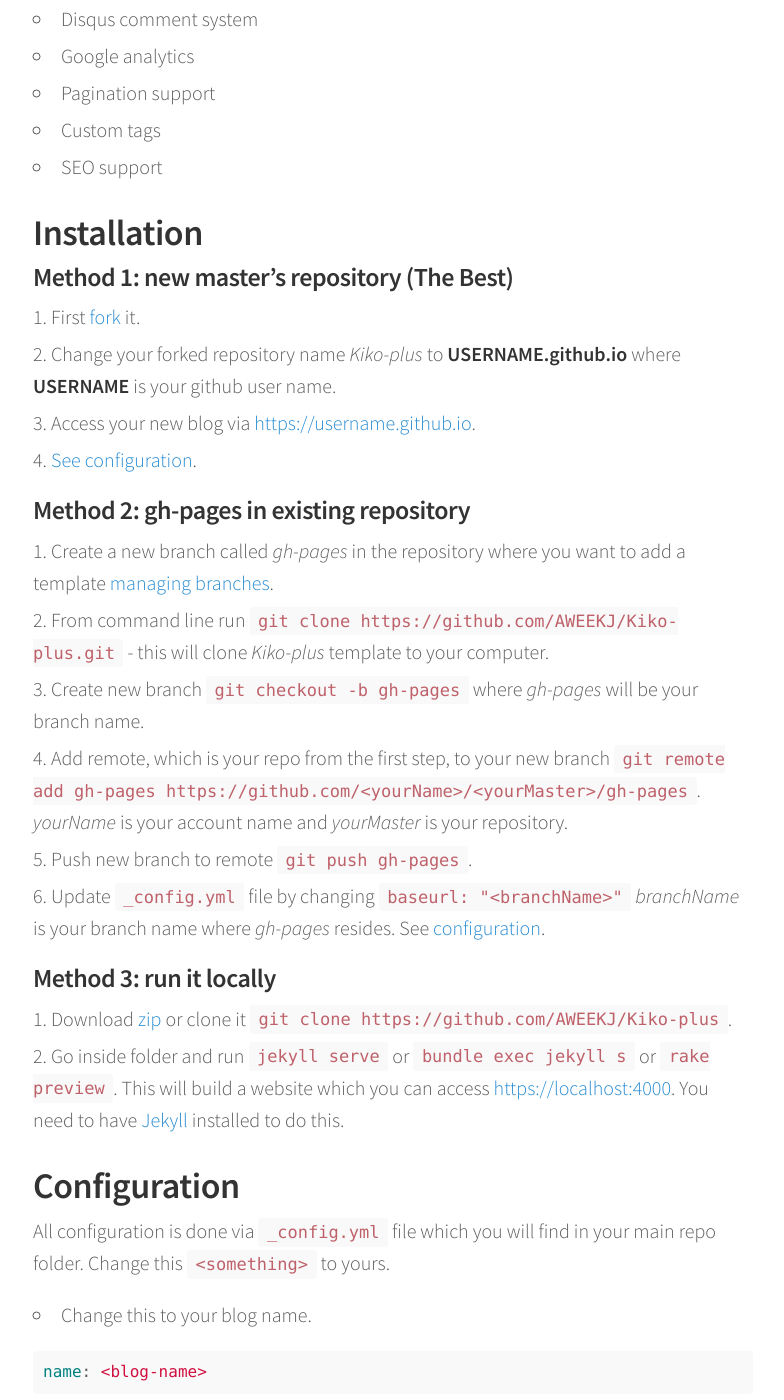
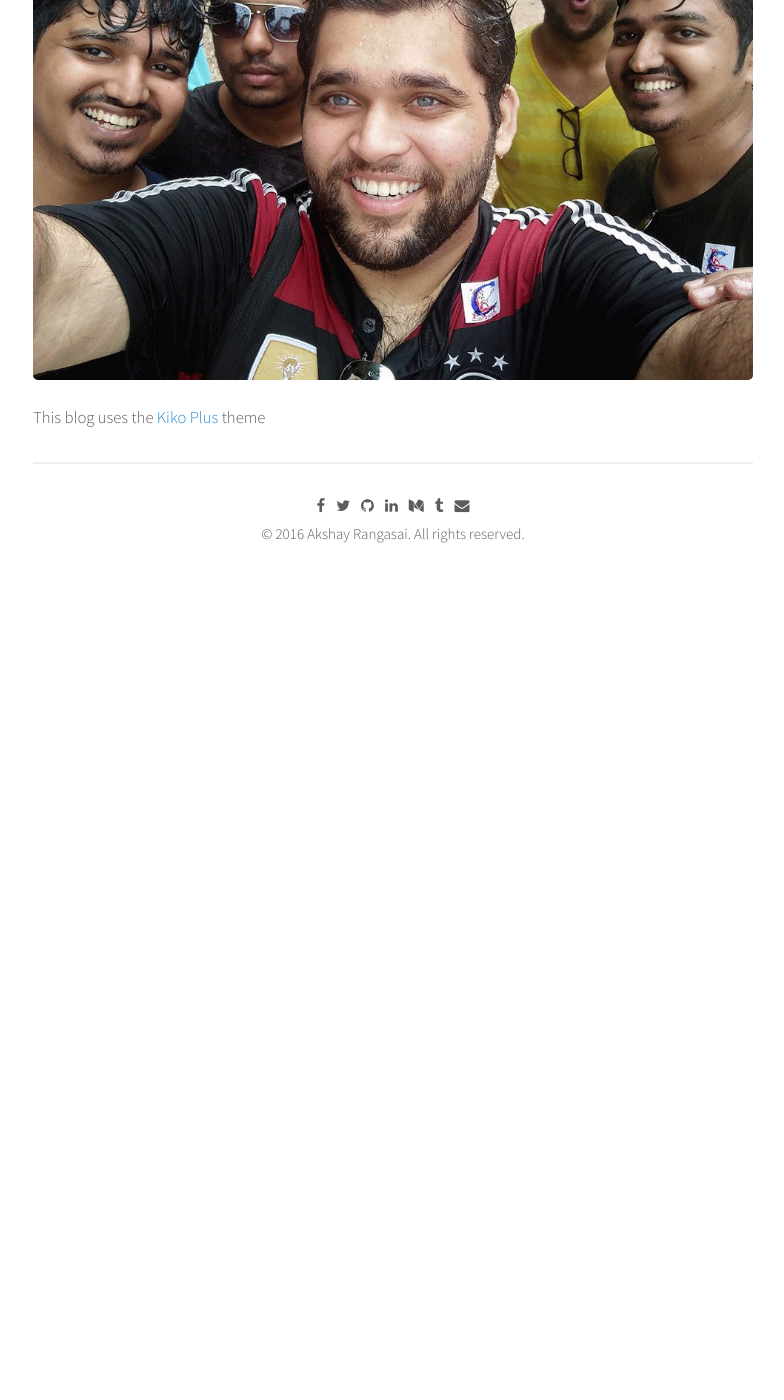
Before and after one commit to akshayrangasai/akshayrangasai.github.io, a Jekyll site: the page built from about.md, in a window 1280 px wide and 1400 px high, scrolled down 378 px. Shown: the whole window, without its empty margins (247-1031 px from the left). Built offline with Jekyll 4.4.1, drawn with Linux system fonts in a browser that asks for light colours; nearby versions of some CDN libraries; after the commit the page ends 1024 px from its top, so only the background shows below that; some of the changed text lies outside the part shown.

Commit message:
Added My face

````diff
--- a/about.md
+++ b/about.md
@@ -2,103 +2,6 @@
 title: About
 permalink: /about/
 ---
+![Me]({{site.url}}/assets/images/about.jpg "Large example image")
 
-This blog is demo blog for [Kiko Plus](https://github.com/AWEEKJ/Kiko-plus)
-
-This theme is inspired by [Kiko](http://github.com/gfjaru/Kiko) theme, powered by [Jekyll](http://jekyllrb.com), hosted on [Github Pages](https://pages.github.com).
-
-## Features
-
-- Disqus comment system
-- Google analytics
-- Pagination support
-- Custom tags
-- SEO support
-
-
-## Installation
-
-#### Method 1: new master's repository (The Best)
-
-1. First [fork](https://github.com/AWEEKJ/Kiko-plus/fork) it.
-2. Change your forked repository name _Kiko-plus_ to __USERNAME.github.io__ where
-   __USERNAME__ is your github user name.
-3. Access your new blog via [https://username.github.io](https://username.github.io).
-4. [See configuration](#configuration).
-
-#### Method 2: gh-pages in existing repository
-
-1. Create a new branch called _gh-pages_ in the repository where you want to add a template [managing branches](https://help.github.com/articles/creating-and-deleting-branches-within-your-repository/).
-2. From command line run `git clone https://github.com/AWEEKJ/Kiko-plus.git` - this will clone _Kiko-plus_ template to your computer.
-3. Create new branch `git checkout -b gh-pages` where _gh-pages_ will be your branch name.
-4. Add remote, which is your repo from the first step, to your new branch `git remote add gh-pages https://github.com/<yourName>/<yourMaster>/gh-pages`. _yourName_ is your account name and _yourMaster_ is your repository.
-5. Push new branch to remote `git push gh-pages`.
-6. Update `_config.yml` file by changing `baseurl: "<branchName>"` _branchName_ is your branch name where _gh-pages_ resides. See [configuration](#configuration).
-
-#### Method 3: run it locally
-
-1. Download [zip](https://github.com/AWEEKJ/Kiko-plus/archive/master.zip) or clone it `git clone https://github.com/AWEEKJ/Kiko-plus`.
-2. Go inside folder and run `jekyll serve` or `bundle exec jekyll s` or `rake preview`. This will build a website which you can access [https://localhost:4000](https://localhost:4000). You need to have [Jekyll](https://jekyllrb.com/docs/installation/) installed to do this.
-
-
-## Configuration
-
-All configuration is done via `_config.yml` file which you will find in your main repo folder. Change this `<something>` to yours.
-
-- Change this to your blog name.
-
-```yml
-name: <blog-name>
-```
-
-- Change this to your domain. **NOTE**- if running locally change this to `url: "https://localhost:4000"`.
-
-```yml
-url: "https://<your-name>.github.io"
-```
-
-- Change this to your branch name where _gh-pages_ resides. !NOTE apply only if you used __Method 2__ for installation.
-
-```yml
-baseurl: "/<branch-name>"
-```
-
-- These configuration in `author:` is for links to icons in footer. Modify `_includes/footer.html` to add more link icons.
-
-```yml
-author:
-  name:             your-name
-  facebook:         your-id
-  twitter:          your-id
-  github:           your-id
-  linkedin:         your-id
-  medium:           your-id
-  tumblr:           your-id
-  email:            your-id@your-email.com
-```
-
-- Change this to your Google Analytic ID.
-
-```yml
-google-analytics:
-  id:               your-id
-```
-
-- Change this to your Disqus ID.
-
-```yml
-disqus:
-  id:               your-id
-```
-
-## Rakefile Usage
-
-```bash
-$ rake post title="A Title" [date="2015-08-16"] [tags=[tag1,tag2]]
-$ rake draft title="A Title" [date="2015-08-16"] [tags=[tag1,tag2]]
-$ rake preview
-```
-
-## License
-
-This theme is released under MIT License.
+<small>This blog uses the [Kiko Plus](https://github.com/AWEEKJ/Kiko-plus) theme</small>
--- a/index.html
+++ b/index.html
@@ -5,7 +5,7 @@
 
 <div class="list">
 {% if site.posts.size == 0 %}
-  <h2>No post found</h2>
+  <h4>No post found</h4>
 {% else %}
 <!-- This loops through the paginated posts -->
 {% for post in paginator.posts %}
````
Also changed, not shown: archive/index.html (line endings or trailing spaces), assets/images/about.jpg (added), 1 other file.
